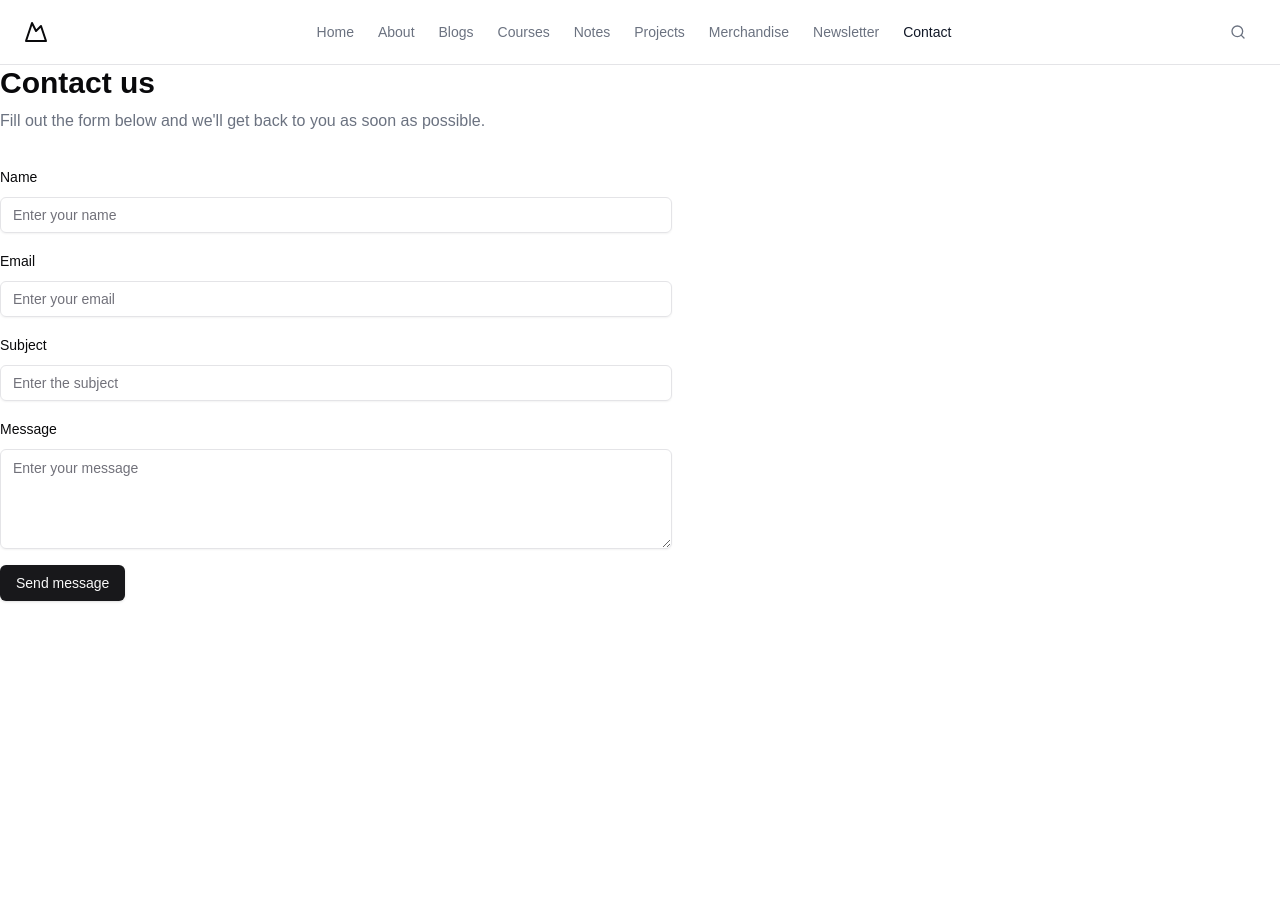
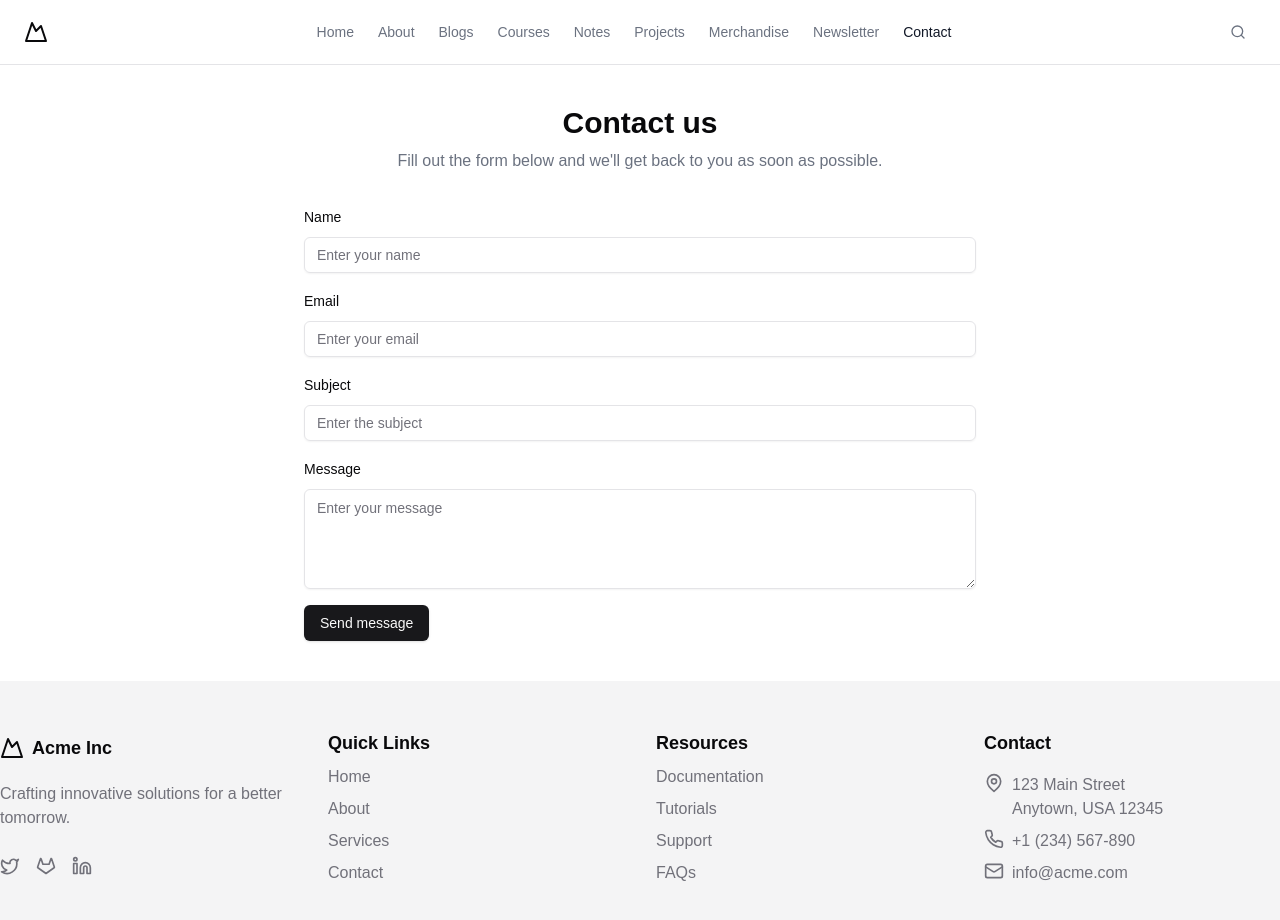
Before and after one commit to Abhishekkhare77/abhishek-sensei-frontend-v3, a Next.js app: page /contact in a window 1280 px wide. Shown: the top 920 px of the page. Before the commit the page ends 800 px from the top, so only its background shows below. Built offline with nearby package versions, Linux system fonts and the light colour scheme.

Commit message:
feat : add new footer component

```diff
--- a/src/app/(pages)/contact/page.jsx
+++ b/src/app/(pages)/contact/page.jsx
@@ -10,8 +10,8 @@ import { Button } from "@/components/ui/button"
 
 export default function Page() {
     return (
-        <div className="w-full max-w-2xl space-y-8">
-            <div className="space-y-2">
+        <div className="w-full max-w-2xl mx-auto space-y-8 my-10">
+            <div className="space-y-2 text-center">
                 <h1 className="text-3xl font-bold">Contact us</h1>
                 <p className="text-gray-500 dark:text-gray-400">
                     Fill out the form below and we&apos;ll get back to you as soon as possible.
--- a/src/app/(pages)/layout.jsx
+++ b/src/app/(pages)/layout.jsx
@@ -1,3 +1,4 @@
+import Footer from '@/components/Footer'
 import Navbar from '@/components/Navbar'
 import React from 'react'
 
@@ -8,6 +9,7 @@ const layout = ({ children }) => {
             <div className='max-w-7xl mx-auto'>
                 {children}
             </div>
+            <Footer />
         </div>
     )
 }
--- /dev/null
+++ b/src/components/Footer.jsx
@@ -0,0 +1,226 @@
+import Link from "next/link"
+
+export default function Footer() {
+    return (
+        <footer className="bg-muted py-12 w-full">
+            <div className="container max-w-7xl mx-auto grid grid-cols-1 md:grid-cols-2 lg:grid-cols-4 gap-8">
+                <div className="grid gap-4">
+                    <div className="flex items-center gap-2">
+                        <MountainIcon className="h-6 w-6" />
+                        <span className="text-lg font-bold">Acme Inc</span>
+                    </div>
+                    <p className="text-muted-foreground">Crafting innovative solutions for a better tomorrow.</p>
+                    <div className="flex gap-4">
+                        <Link href="#" className="text-muted-foreground hover:text-foreground" prefetch={false}>
+                            <TwitterIcon className="h-5 w-5" />
+                        </Link>
+                        <Link href="#" className="text-muted-foreground hover:text-foreground" prefetch={false}>
+                            <GitlabIcon className="h-5 w-5" />
+                        </Link>
+                        <Link href="#" className="text-muted-foreground hover:text-foreground" prefetch={false}>
+                            <LinkedinIcon className="h-5 w-5" />
+                        </Link>
+                    </div>
+                </div>
+                <div className="grid gap-2">
+                    <h4 className="text-lg font-semibold">Quick Links</h4>
+                    <Link href="#" className="text-muted-foreground hover:text-foreground" prefetch={false}>
+                        Home
+                    </Link>
+                    <Link href="#" className="text-muted-foreground hover:text-foreground" prefetch={false}>
+                        About
+                    </Link>
+                    <Link href="#" className="text-muted-foreground hover:text-foreground" prefetch={false}>
+                        Services
+                    </Link>
+                    <Link href="#" className="text-muted-foreground hover:text-foreground" prefetch={false}>
+                        Contact
+                    </Link>
+                </div>
+                <div className="grid gap-2">
+                    <h4 className="text-lg font-semibold">Resources</h4>
+                    <Link href="#" className="text-muted-foreground hover:text-foreground" prefetch={false}>
+                        Documentation
+                    </Link>
+                    <Link href="#" className="text-muted-foreground hover:text-foreground" prefetch={false}>
+                        Tutorials
+                    </Link>
+                    <Link href="#" className="text-muted-foreground hover:text-foreground" prefetch={false}>
+                        Support
+                    </Link>
+                    <Link href="#" className="text-muted-foreground hover:text-foreground" prefetch={false}>
+                        FAQs
+                    </Link>
+                </div>
+                <div className="grid gap-4">
+                    <h4 className="text-lg font-semibold">Contact</h4>
+                    <div className="grid gap-2">
+                        <div className="flex items-start gap-2">
+                            <MapPinIcon className="h-5 w-5 text-muted-foreground" />
+                            <address className="not-italic text-muted-foreground">
+                                123 Main Street
+                                <br />
+                                Anytown, USA 12345
+                            </address>
+                        </div>
+                        <div className="flex items-start gap-2">
+                            <PhoneIcon className="h-5 w-5 text-muted-foreground" />
+                            <a href="#" className="text-muted-foreground hover:text-foreground">
+                                +1 (234) 567-890
+                            </a>
+                        </div>
+                        <div className="flex items-start gap-2">
+                            <MailIcon className="h-5 w-5 text-muted-foreground" />
+                            <a href="#" className="text-muted-foreground hover:text-foreground">
+                                info@acme.com
+                            </a>
+                        </div>
+                    </div>
+                </div>
+            </div>
+        </footer>
+    )
+}
+
+function GitlabIcon(props) {
+    return (
+        <svg
+            {...props}
+            xmlns="http://www.w3.org/2000/svg"
+            width="24"
+            height="24"
+            viewBox="0 0 24 24"
+            fill="none"
+            stroke="currentColor"
+            strokeWidth="2"
+            strokeLinecap="round"
+            strokeLinejoin="round"
+        >
+            <path d="m22 13.29-3.33-10a.42.42 0 0 0-.14-.18.38.38 0 0 0-.22-.11.39.39 0 0 0-.23.07.42.42 0 0 0-.14.18l-2.26 6.67H8.32L6.1 3.26a.42.42 0 0 0-.1-.18.38.38 0 0 0-.26-.08.39.39 0 0 0-.23.07.42.42 0 0 0-.14.18L2 13.29a.74.74 0 0 0 .27.83L12 21l9.69-6.88a.71.71 0 0 0 .31-.83Z" />
+        </svg>
+    )
+}
+
+
+function LinkedinIcon(props) {
+    return (
+        <svg
+            {...props}
+            xmlns="http://www.w3.org/2000/svg"
+            width="24"
+            height="24"
+            viewBox="0 0 24 24"
+            fill="none"
+            stroke="currentColor"
+            strokeWidth="2"
+            strokeLinecap="round"
+            strokeLinejoin="round"
+        >
+            <path d="M16 8a6 6 0 0 1 6 6v7h-4v-7a2 2 0 0 0-2-2 2 2 0 0 0-2 2v7h-4v-7a6 6 0 0 1 6-6z" />
+            <rect width="4" height="12" x="2" y="9" />
+            <circle cx="4" cy="4" r="2" />
+        </svg>
+    )
+}
+
+
+function MailIcon(props) {
+    return (
+        <svg
+            {...props}
+            xmlns="http://www.w3.org/2000/svg"
+            width="24"
+            height="24"
+            viewBox="0 0 24 24"
+            fill="none"
+            stroke="currentColor"
+            strokeWidth="2"
+            strokeLinecap="round"
+            strokeLinejoin="round"
+        >
+            <rect width="20" height="16" x="2" y="4" rx="2" />
+            <path d="m22 7-8.97 5.7a1.94 1.94 0 0 1-2.06 0L2 7" />
+        </svg>
+    )
+}
+
+
+function MapPinIcon(props) {
+    return (
+        <svg
+            {...props}
+            xmlns="http://www.w3.org/2000/svg"
+            width="24"
+            height="24"
+            viewBox="0 0 24 24"
+            fill="none"
+            stroke="currentColor"
+            strokeWidth="2"
+            strokeLinecap="round"
+            strokeLinejoin="round"
+        >
+            <path d="M20 10c0 6-8 12-8 12s-8-6-8-12a8 8 0 0 1 16 0Z" />
+            <circle cx="12" cy="10" r="3" />
+        </svg>
+    )
+}
+
+
+function MountainIcon(props) {
+    return (
+        <svg
+            {...props}
+            xmlns="http://www.w3.org/2000/svg"
+            width="24"
+            height="24"
+            viewBox="0 0 24 24"
+            fill="none"
+            stroke="currentColor"
+            strokeWidth="2"
+            strokeLinecap="round"
+            strokeLinejoin="round"
+        >
+            <path d="m8 3 4 8 5-5 5 15H2L8 3z" />
+        </svg>
+    )
+}
+
+
+function PhoneIcon(props) {
+    return (
+        <svg
+            {...props}
+            xmlns="http://www.w3.org/2000/svg"
+            width="24"
+            height="24"
+            viewBox="0 0 24 24"
+            fill="none"
+            stroke="currentColor"
+            strokeWidth="2"
+            strokeLinecap="round"
+            strokeLinejoin="round"
+        >
+            <path d="M22 16.92v3a2 2 0 0 1-2.18 2 19.79 19.79 0 0 1-8.63-3.07 19.5 19.5 0 0 1-6-6 19.79 19.79 0 0 1-3.07-8.67A2 2 0 0 1 4.11 2h3a2 2 0 0 1 2 1.72 12.84 12.84 0 0 0 .7 2.81 2 2 0 0 1-.45 2.11L8.09 9.91a16 16 0 0 0 6 6l1.27-1.27a2 2 0 0 1 2.11-.45 12.84 12.84 0 0 0 2.81.7A2 2 0 0 1 22 16.92z" />
+        </svg>
+    )
+}
+
+
+function TwitterIcon(props) {
+    return (
+        <svg
+            {...props}
+            xmlns="http://www.w3.org/2000/svg"
+            width="24"
+            height="24"
+            viewBox="0 0 24 24"
+            fill="none"
+            stroke="currentColor"
+            strokeWidth="2"
+            strokeLinecap="round"
+            strokeLinejoin="round"
+        >
+            <path d="M22 4s-.7 2.1-2 3.4c1.6 10-9.4 17.3-18 11.6 2.2.1 4.4-.6 6-2C3 15.5.5 9.6 3 5c2.2 2.6 5.6 4.1 9 4-.9-4.2 4-6.6 7-3.8 1.1 0 3-1.2 3-1.2z" />
+        </svg>
+    )
+}
```
